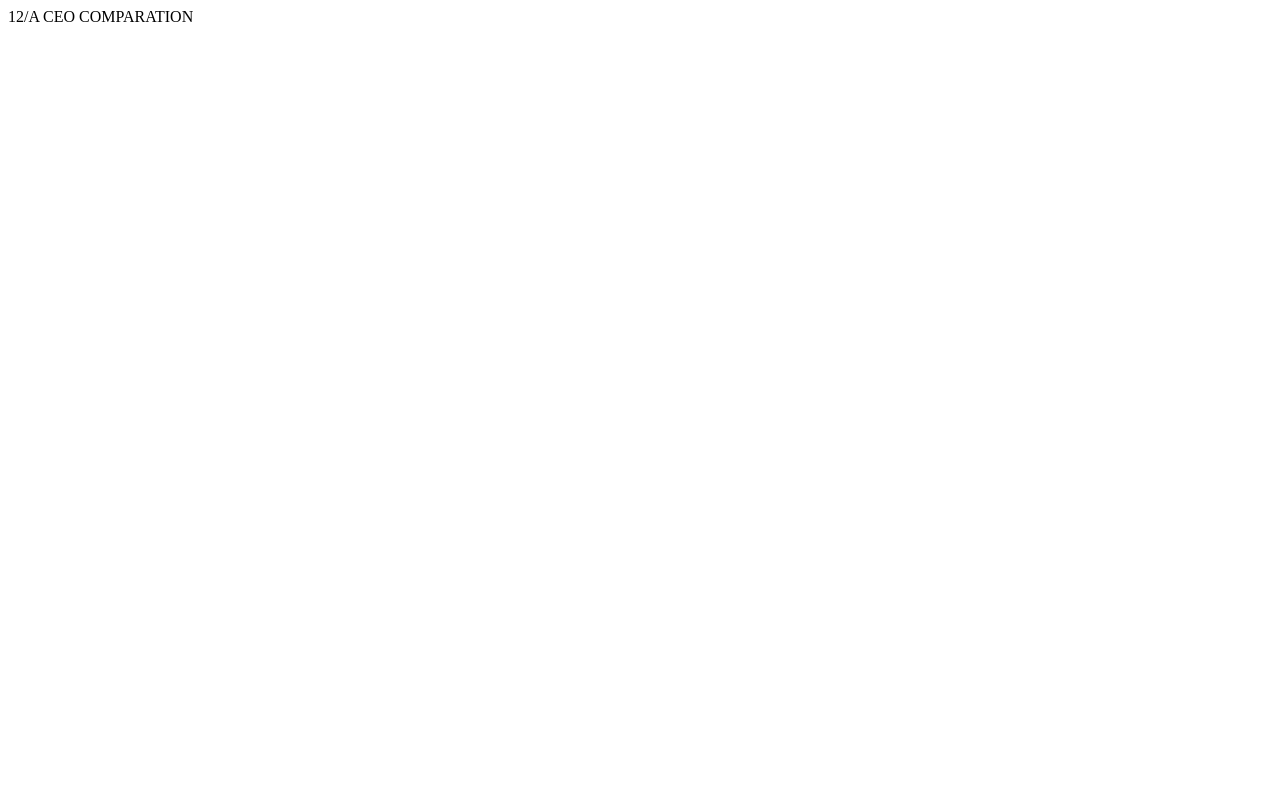
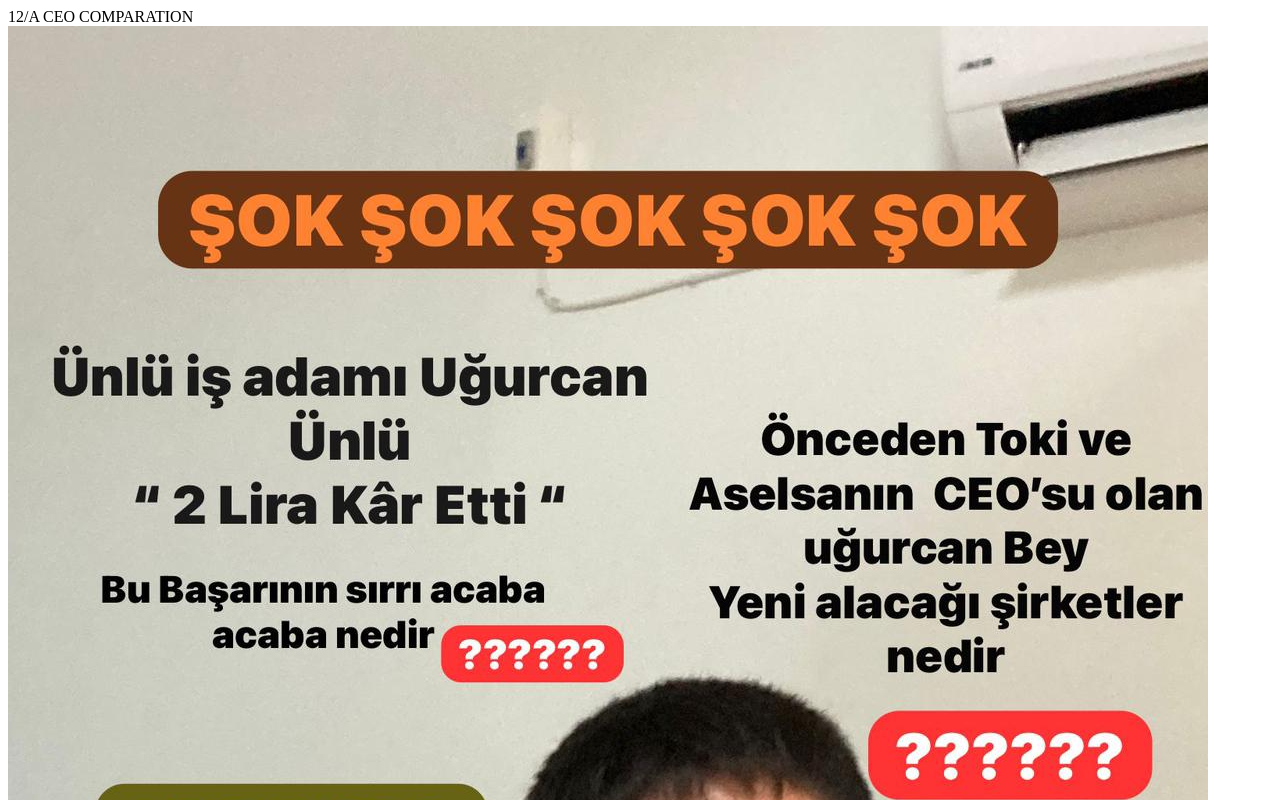
Before and after one commit to 12aCeo/12aCeo.github.io, a plain HTML site: page index.html in a window 1280 px wide. Shown: the top 800 px of the page. Drawn offline with Linux system fonts and the light colour scheme.

Commit message:
Update index.html

```diff
--- a/index.html
+++ b/index.html
@@ -7,5 +7,6 @@
 </head>
 <body>
     12/A CEO COMPARATION
+     <img src="CEO.jpg"/>
 </body>
 </html>
```
